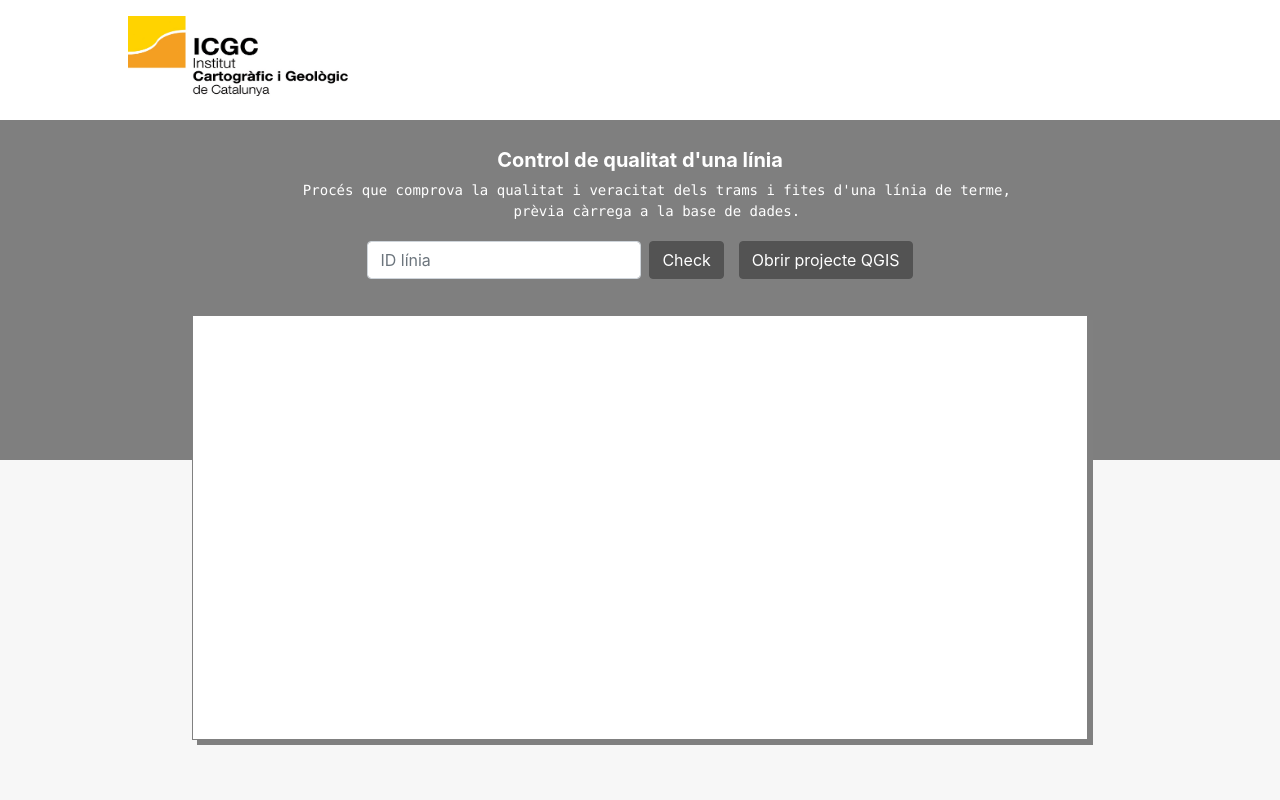
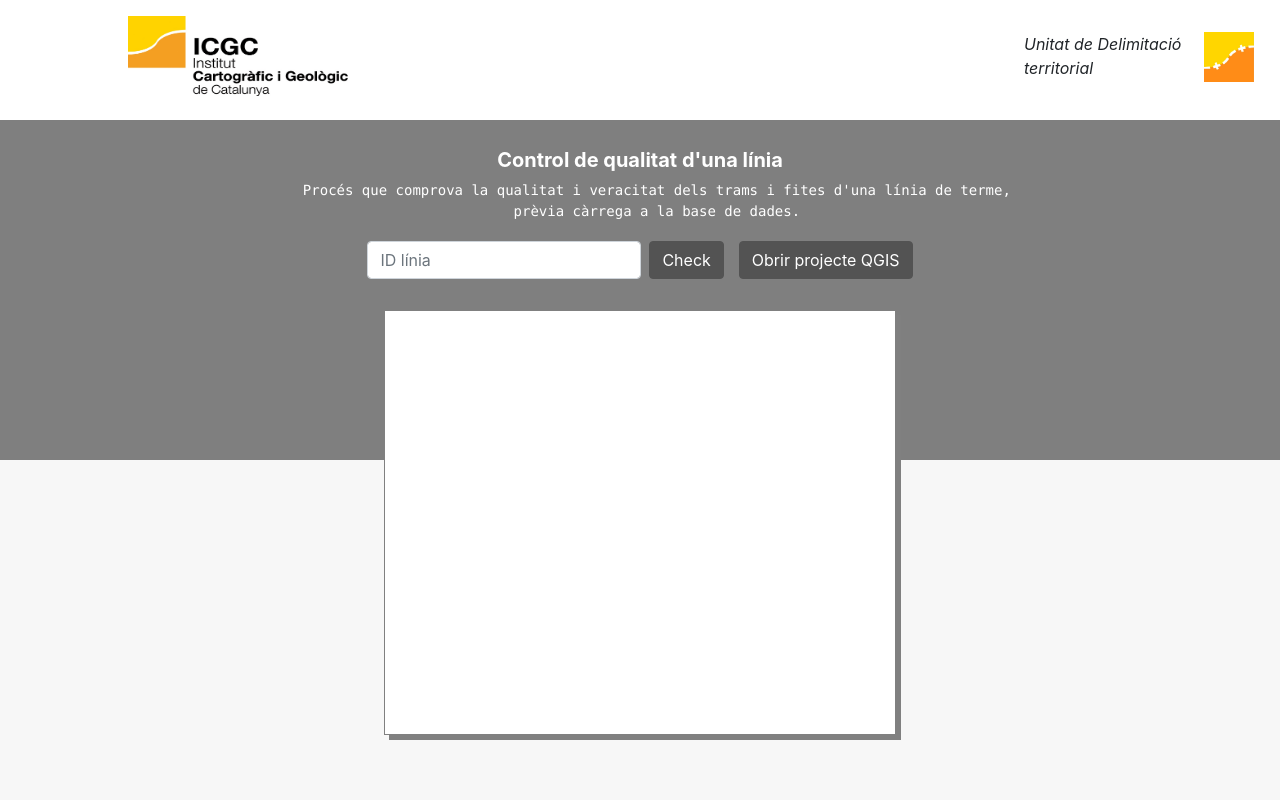
Before and after one commit to fmariv/DelimitAPI, a Django app: page /qa-line/ in a window 1280 px wide. Run offline with Django 3.2, Linux system fonts and the light colour scheme; some libraries are stand-ins or nearby versions.

Commit message:
ADDED style to qa-report-wrap

```diff
--- a/CQline/views.py
+++ b/CQline/views.py
@@ -71,6 +71,10 @@ class CheckQualityLine(View):
         # SET UP THE WORKING ENVIRONMENT -------------------------
         # Set up parameters
         line_id = request.GET.get('line_id')
+        if not line_id:
+            msg = "No s'ha introduït cap ID Linia"
+            response = self.create_error_response(msg)
+            return render(request, '../templates/qa_reports.html', response)
         self.set_up(line_id)
         # Check that the upload line directory exists
         line_dir_exists = self.check_line_dir_exists()
--- a/templates/base.html
+++ b/templates/base.html
@@ -10,7 +10,11 @@
 </head>
 <body>
     <div class="header">
-	    <a href="{% url 'index' %}"><img id="logo" src="{% static 'img/logo_icgc.jpg' %}" width="220" height="80"/></a>
+	    <a href="{% url 'index' %}"><img class="logo" src="{% static 'img/logo_icgc.jpg' %}" width="220" height="80"/></a>
+        <div class="title-logo-udt">
+            <p class="udt-title">Unitat de Delimitació territorial</p>
+            <img class="logo-udt" src="{% static 'img/logo_udt.jpg' %}" width="50" height="50"/>
+        </div>
 	</div>
     <div class="content-container">
         <div class="title-container">
--- a/var/www/static/css/style.css
+++ b/var/www/static/css/style.css
@@ -4,13 +4,10 @@ html {
 body {
     height: 100%;
 }
-.message, .error-message {
-    text-align: center;
-}
 .error-message {
     color: red;
 }
-#logo {
+.logo {
     position: absolute;
     left: 10%;
     top: 2%;
@@ -20,6 +17,18 @@ body {
     background-color: white;
     width: 100%;
     height: 15%;
+}
+.title-logo-udt {
+    position: absolute;
+    display: flex;
+    left: 80%;
+    top: 4%;
+    bottom: 5%;
+    gap: 10%;
+    right: 2%;
+}
+.udt-title {
+    font-style: italic;
 }
 .content-container{
     height: 85%;
@@ -56,23 +65,31 @@ body {
     align-items: center;
     gap: 5%;
 }
+.wrap-container {
+    margin-top: -50px;
+}
+.report-wrap-container {
+    margin-top: -30px;
+}
+.wrap {
+     border: 1px solid grey;
+     background-color: white;
+     box-shadow: 5px 5px grey;
+}
 .wrap-container > .wrap {
     width: 25%;
     height: 70%;
-    border: 1px solid grey;
-    background-color: white;
-    box-shadow: 5px 5px grey;
     text-align: center;
 }
 .report-wrap-container > .wrap {
-    width: 70%;
+    width: 40%;
     height: 80%;
-    border: 1px solid grey;
-    background-color: white;
-    box-shadow: 5px 5px grey;
-    text-align: justify;
-    margin-top: -50px;
     overflow: auto;
+}
+.message, .error-message {
+    margin-left: 5%;
+    margin-right: 5%;
+    margin-top: 2%;
 }
 #line-img {
     width: 100px;
```
Also changed, not shown: var/www/static/img/logo_udt.jpg (added).
